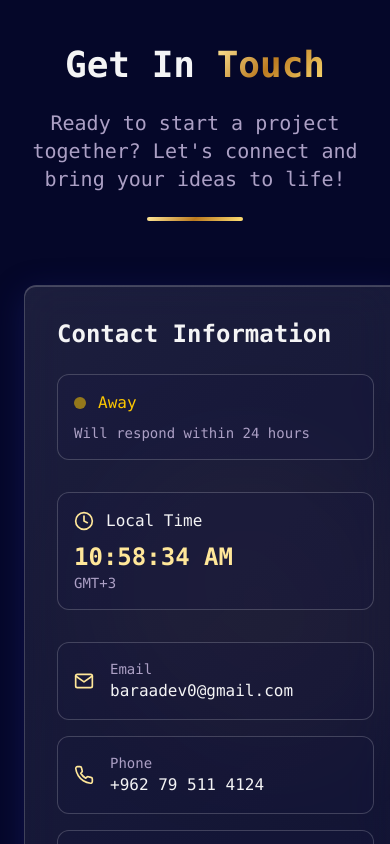
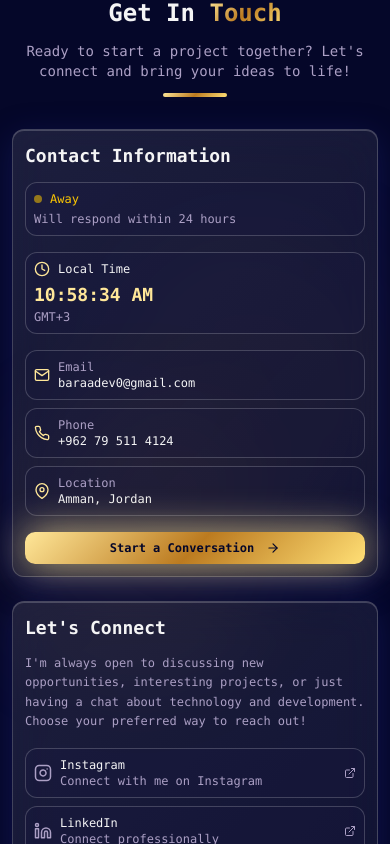
Before and after one commit to BaraaMansor/Portfolio, a React (Vite) app: page / in a window 390 px wide. Shown: the part 4820-5664 px from the top of the page. Built offline with nearby package versions, Linux system fonts and the light colour scheme; a web font is replaced by a local one.

Commit message:
contact & footer responsiveness enhancements

```diff
--- a/src/components/Contact.tsx
+++ b/src/components/Contact.tsx
@@ -100,99 +100,110 @@ const Contact = () => {
   return (
     <motion.section
       id="contact"
-      className="py-20 relative overflow-hidden"
+      className="py-8 sm:py-12 lg:py-20 relative overflow-hidden"
       initial={{ opacity: 0 }}
       whileInView={{ opacity: 1 }}
       transition={{ duration: 0.8 }}
       viewport={{ once: true, margin: '-100px' }}
     >
+      {/* Background Elements */}
       <div className="absolute inset-0 overflow-hidden">
         <div className="absolute top-1/4 left-1/4 w-80 h-80 bg-gradient-accent opacity-5 rounded-full blur-3xl animate-float"></div>
         <div className="absolute bottom-1/3 right-1/3 w-64 h-64 bg-gradient-accent opacity-8 rounded-full blur-3xl animate-float delay-1000"></div>
       </div>
 
-      <div className="container mx-auto px-6 relative z-10">
-        <div className="max-w-6xl mx-auto">
+      <div className="w-full px-3 sm:px-6 lg:px-8 relative z-10">
+        <div className="w-full max-w-none sm:max-w-6xl sm:mx-auto">
           {/* Section Header */}
           <motion.div
-            className="text-center mb-16"
+            className="text-center mb-8 sm:mb-12 lg:mb-16"
             initial={{ opacity: 0, y: 50 }}
             whileInView={{ opacity: 1, y: 0 }}
             transition={{ duration: 0.6 }}
             viewport={{ once: true }}
           >
-            <h2 className="text-4xl md:text-6xl font-bold mb-6">
+            <h2 className="text-2xl sm:text-3xl lg:text-4xl xl:text-6xl font-bold mb-3 sm:mb-4 lg:mb-6 px-2">
               Get In <span className="gradient-text">Touch</span>
             </h2>
-            <p className="text-xl text-muted max-w-2xl mx-auto">
+            <p className="text-sm sm:text-lg lg:text-xl text-muted max-w-2xl mx-auto px-2">
               Ready to start a project together? Let's connect and bring your
               ideas to life!
             </p>
-            <div className="w-24 h-1 bg-gradient-accent mx-auto rounded-full mt-6"></div>
+            <div className="w-16 sm:w-24 h-1 bg-gradient-accent mx-auto rounded-full mt-3 sm:mt-4 lg:mt-6"></div>
           </motion.div>
 
-          <div className="grid lg:grid-cols-2 gap-12">
+          <div className="grid grid-cols-1 lg:grid-cols-2 gap-6 lg:gap-12">
             {/* Contact Info Card */}
             <motion.div
-              className="space-y-6"
+              className="w-full"
               initial={{ opacity: 0, x: -50 }}
               whileInView={{ opacity: 1, x: 0 }}
               transition={{ duration: 0.6, delay: 0.2 }}
               viewport={{ once: true }}
             >
-              <div className="glass-card p-8">
-                <h3 className="text-2xl font-bold mb-6">Contact Information</h3>
+              <div className="glass-card p-3 sm:p-4 lg:p-6 xl:p-8 w-full">
+                <h3 className="text-lg sm:text-xl lg:text-2xl font-bold mb-3 sm:mb-4 lg:mb-6">
+                  Contact Information
+                </h3>
 
                 {/* Availability Status */}
-                <div className="mb-8 p-4 bg-surface/30 rounded-lg border border-glass-border">
-                  <div className="flex items-center gap-3 mb-2">
+                <div className="mb-4 sm:mb-6 lg:mb-8 p-2 sm:p-3 lg:p-4 bg-surface/30 rounded-lg border border-glass-border">
+                  <div className="flex items-center gap-2 sm:gap-3 mb-1 sm:mb-2">
                     <div
-                      className={`w-3 h-3 rounded-full ${availability.dot} animate-pulse`}
+                      className={`w-2 h-2 sm:w-3 sm:h-3 rounded-full ${availability.dot} animate-pulse`}
                     ></div>
-                    <span className={`font-medium ${availability.color}`}>
+                    <span
+                      className={`font-medium text-xs sm:text-sm lg:text-base ${availability.color}`}
+                    >
                       {availability.status}
                     </span>
                   </div>
-                  <p className="text-sm text-muted">{availability.message}</p>
+                  <p className="text-xs sm:text-sm text-muted">
+                    {availability.message}
+                  </p>
                 </div>
 
                 {/* Local Time */}
-                <div className="mb-8 p-4 bg-surface/30 rounded-lg border border-glass-border">
-                  <div className="flex items-center gap-3 mb-2">
-                    <Icon name="clock" className="text-primary" size={20} />
-                    <span className="font-medium">Local Time</span>
+                <div className="mb-4 sm:mb-6 lg:mb-8 p-2 sm:p-3 lg:p-4 bg-surface/30 rounded-lg border border-glass-border">
+                  <div className="flex items-center gap-2 sm:gap-3 mb-1 sm:mb-2">
+                    <Icon name="clock" className="text-primary" size={16} />
+                    <span className="font-medium text-xs sm:text-sm lg:text-base">
+                      Local Time
+                    </span>
                   </div>
-                  <p className="text-2xl font-bold text-primary">
+                  <p className="text-lg sm:text-xl lg:text-2xl font-bold text-primary">
                     {currentTime}
                   </p>
-                  <p className="text-sm text-muted">GMT+3</p>
+                  <p className="text-xs sm:text-sm text-muted">GMT+3</p>
                 </div>
 
                 {/* Contact Details */}
-                <div className="space-y-4">
+                <div className="space-y-2 sm:space-y-3 lg:space-y-4">
                   {contactInfo.map((info, index) => (
                     <div
                       key={info.label}
-                      className="flex items-center gap-4 p-4 bg-surface/20 rounded-lg border border-glass-border hover:border-primary/50 transition-all group"
+                      className="flex items-center gap-2 sm:gap-3 lg:gap-4 p-2 sm:p-3 lg:p-4 bg-surface/20 rounded-lg border border-glass-border hover:border-primary/50 transition-all group"
                     >
-                      <div className="text-primary group-hover:text-primary/80 transition-colors">
+                      <div className="text-primary group-hover:text-primary/80 transition-colors flex-shrink-0">
                         <Icon
                           name={info.icon}
                           className="group-hover:scale-110 transition-transform"
-                          size={20}
+                          size={16}
                         />
                       </div>
-                      <div className="flex-1">
-                        <p className="text-sm text-muted">{info.label}</p>
+                      <div className="flex-1 min-w-0">
+                        <p className="text-xs sm:text-sm text-muted">
+                          {info.label}
+                        </p>
                         {info.href ? (
                           <a
                             href={info.href}
-                            className="font-medium text-foreground hover:text-primary transition-colors"
+                            className="font-medium text-xs sm:text-sm lg:text-base text-foreground hover:text-primary transition-colors block truncate"
                           >
                             {info.value}
                           </a>
                         ) : (
-                          <p className="font-medium text-foreground">
+                          <p className="font-medium text-xs sm:text-sm lg:text-base text-foreground truncate">
                             {info.value}
                           </p>
                         )}
@@ -202,19 +213,19 @@ const Contact = () => {
                 </div>
 
                 {/* Quick Contact Button */}
-                <div className="mt-8">
+                <div className="mt-4 sm:mt-6 lg:mt-8">
                   <Button
                     variant="hero"
-                    size="lg"
-                    className="w-full group"
+                    size="sm"
+                    className="w-full group text-xs sm:text-sm lg:text-base h-8 sm:h-10 lg:h-12"
                     asChild
                   >
-                    <a href="mailto:your.email@example.com">
+                    <a href="mailto:baraadev0@gmail.com">
                       Start a Conversation
                       <Icon
                         name="arrow-right"
-                        className="ml-2 group-hover:translate-x-1 transition-transform"
-                        size={20}
+                        className="ml-1 sm:ml-2 group-hover:translate-x-1 transition-transform"
+                        size={14}
                       />
                     </a>
                   </Button>
@@ -224,46 +235,50 @@ const Contact = () => {
 
             {/* Social Links */}
             <motion.div
-              className="space-y-6"
+              className="w-full"
               initial={{ opacity: 0, x: 50 }}
               whileInView={{ opacity: 1, x: 0 }}
               transition={{ duration: 0.6, delay: 0.3 }}
               viewport={{ once: true }}
             >
-              <div className="glass-card p-8">
-                <h3 className="text-2xl font-bold mb-6">Let's Connect</h3>
-                <p className="text-muted mb-8 leading-relaxed">
+              <div className="glass-card p-3 sm:p-4 lg:p-6 xl:p-8 w-full">
+                <h3 className="text-lg sm:text-xl lg:text-2xl font-bold mb-3 sm:mb-4 lg:mb-6">
+                  Let's Connect
+                </h3>
+                <p className="text-muted mb-4 sm:mb-6 lg:mb-8 leading-relaxed text-xs sm:text-sm lg:text-base">
                   I'm always open to discussing new opportunities, interesting
                   projects, or just having a chat about technology and
                   development. Choose your preferred way to reach out!
                 </p>
 
-                <div className="space-y-4">
+                <div className="space-y-2 sm:space-y-3 lg:space-y-4">
                   {socialLinks.map((link, index) => (
                     <a
                       key={link.name}
                       href={link.url}
                       target="_blank"
                       rel="noopener noreferrer"
-                      className="flex items-center gap-4 p-4 bg-surface/30 border border-glass-border rounded-lg hover:border-primary/50 hover:bg-surface/50 transition-all group"
+                      className="flex items-center gap-2 sm:gap-3 lg:gap-4 p-2 sm:p-3 lg:p-4 bg-surface/30 border border-glass-border rounded-lg hover:border-primary/50 hover:bg-surface/50 transition-all group"
                     >
-                      <div className="text-muted group-hover:text-primary transition-colors">
+                      <div className="text-muted group-hover:text-primary transition-colors flex-shrink-0">
                         <Icon
                           name={link.icon}
                           className="group-hover:scale-110 transition-transform"
-                          size={24}
+                          size={18}
                         />
                       </div>
-                      <div className="flex-1">
-                        <span className="font-medium block">{link.name}</span>
-                        <span className="text-sm text-muted">
+                      <div className="flex-1 min-w-0">
+                        <span className="font-medium block text-xs sm:text-sm lg:text-base truncate">
+                          {link.name}
+                        </span>
+                        <span className="text-xs sm:text-sm text-muted block truncate">
                           {link.description}
                         </span>
                       </div>
                       <Icon
                         name="external-link"
-                        className="ml-auto group-hover:translate-x-1 transition-transform text-muted group-hover:text-primary"
-                        size={16}
+                        className="ml-auto group-hover:translate-x-1 transition-transform text-muted group-hover:text-primary flex-shrink-0"
+                        size={12}
                       />
                     </a>
                   ))}
--- a/src/components/Footer.tsx
+++ b/src/components/Footer.tsx
@@ -33,7 +33,7 @@ const Footer = () => {
           </blockquote>
 
           {/* Social Links */}
-          <div className="flex justify-center gap-6 mb-8">
+          <div className="flex justify-center items-center gap-6 mb-8">
             <SocialLinks />
           </div>
 
--- a/src/components/SocialLinks.tsx
+++ b/src/components/SocialLinks.tsx
@@ -23,7 +23,7 @@ const socialLinks = [
 
 const SocialLinks = () => {
   return (
-    <div className="flex flex-wrap gap-4">
+    <div className="flex flex-wrap justify-center gap-4">
       {socialLinks.map((social, index) => (
         <Button
           key={social.name}
```
